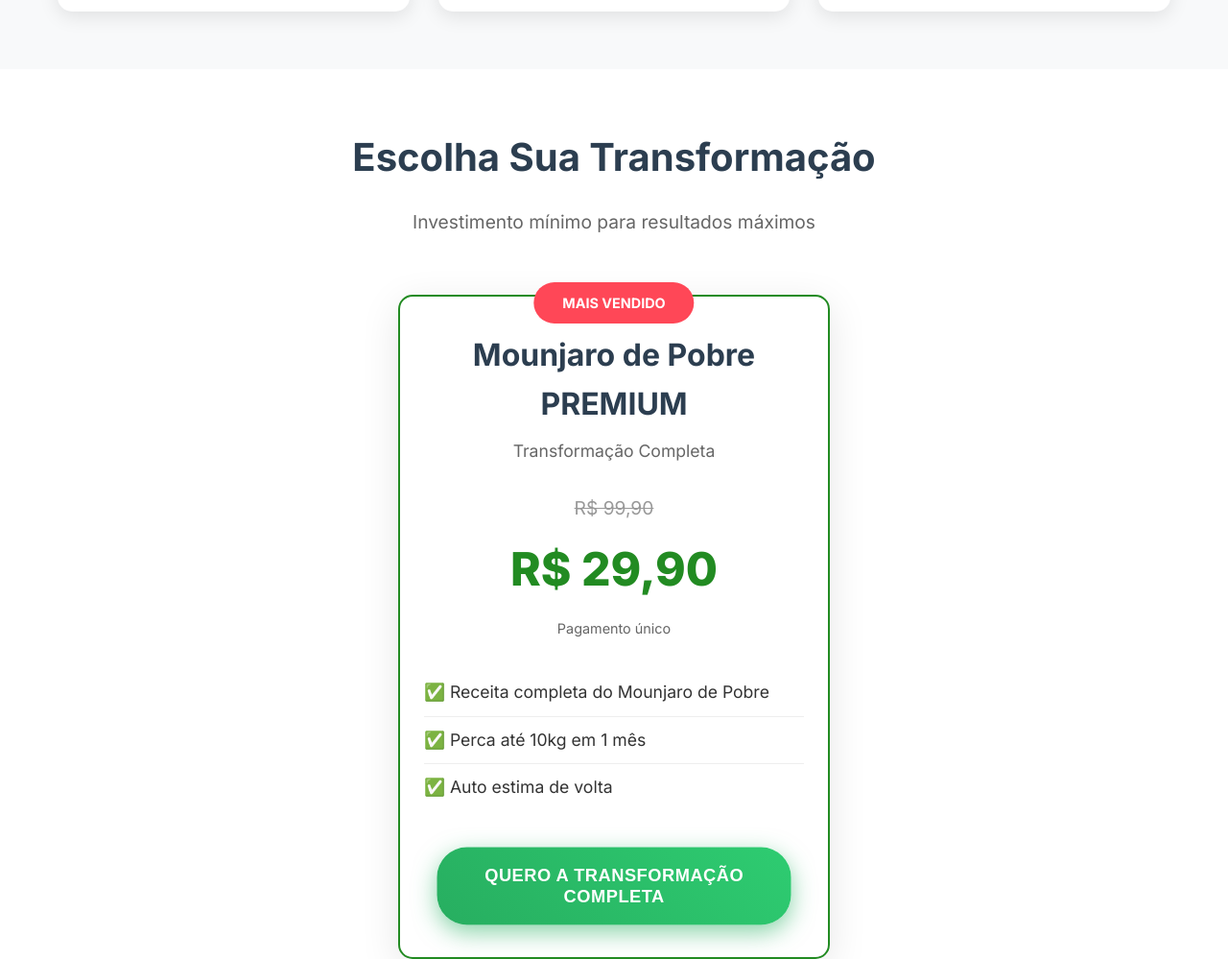
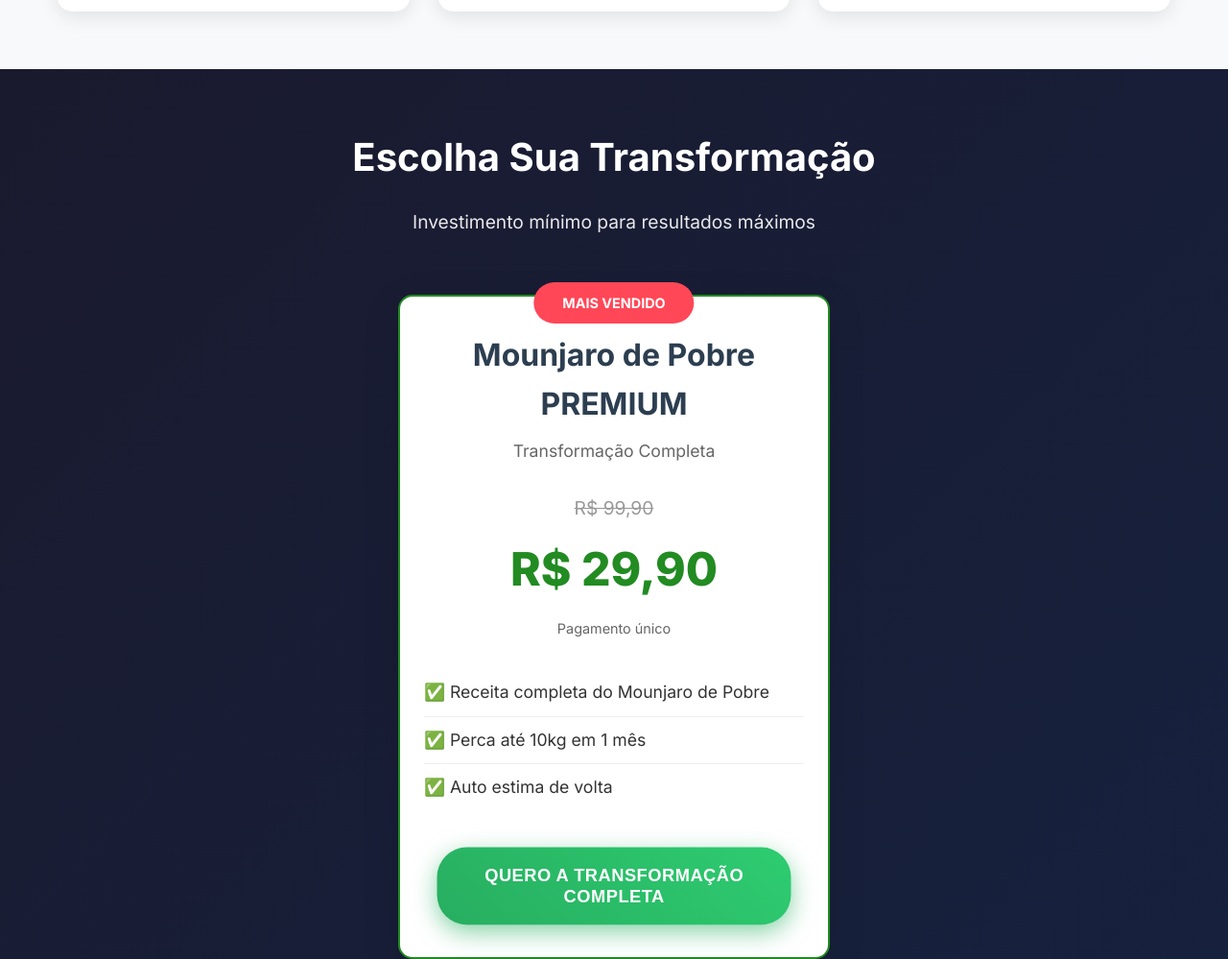
Before and after one commit to brunodutras/mounjaroinovador1, a plain HTML site: page index.html in a window 1280 px wide. Shown: the part 1767-2766 px from the top of the page at 96% size. Drawn offline with Linux system fonts and the light colour scheme.

Commit message:
Aplica gradiente azul na seção pricing igual ao hero

```diff
--- a/styles.css
+++ b/styles.css
@@ -207,6 +207,10 @@ body {
     margin-right: auto;
 }
 
+.pricing .section-subtitle {
+    color: rgba(255, 255, 255, 0.9);
+}
+
 .benefits-grid {
     display: grid;
     grid-template-columns: repeat(auto-fit, minmax(280px, 1fr));
@@ -251,14 +255,14 @@ body {
 /* Pricing Section */
 .pricing {
     padding: 60px 0;
-    background: white;
+    background: linear-gradient(135deg, #1a1a2e, #16213e);
 }
 
 .pricing h2 {
     text-align: center;
     font-size: 2.5rem;
     margin-bottom: 20px;
-    color: #2c3e50;
+    color: white;
 }
 
 .pricing-card {
```
